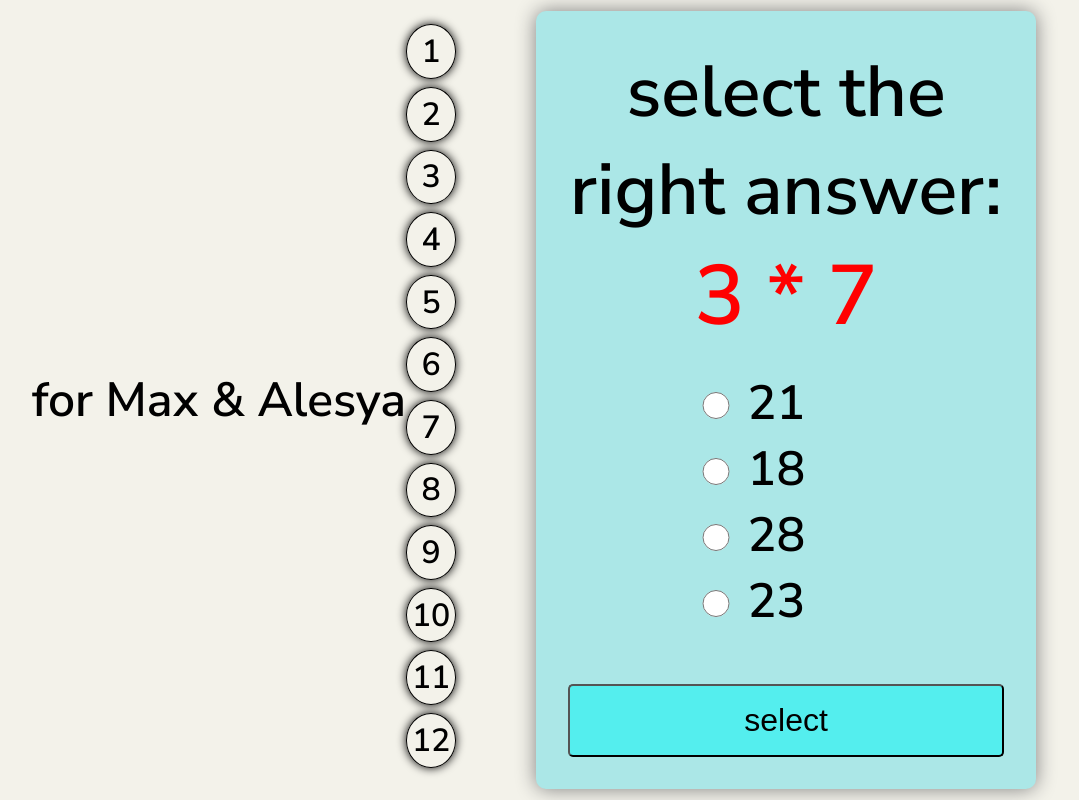
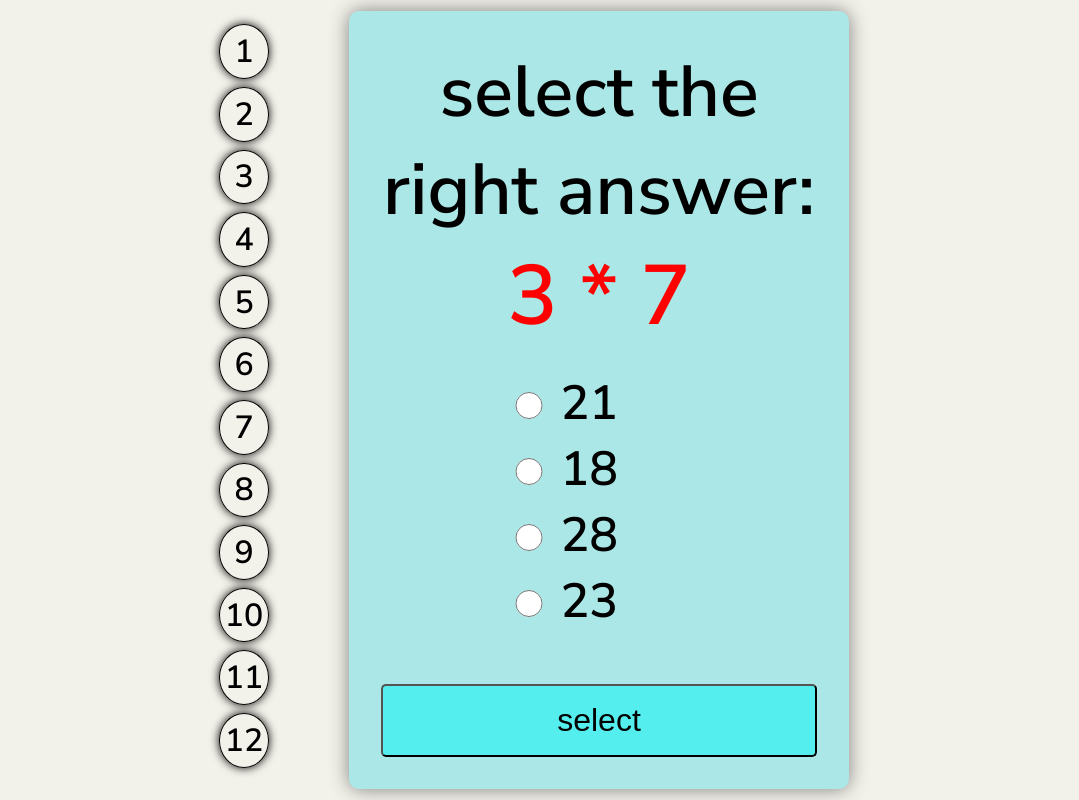
Before and after one commit to alexmlh/quizMultiplySheet, a plain HTML site: page index.html in a window 1280 px wide. Shown: the whole page, without its empty margins (106-1185 px from the left). Drawn offline with Linux system fonts and the light colour scheme.

Commit message:
Update index.html

```diff
--- a/index.html
+++ b/index.html
@@ -10,7 +10,6 @@
 
 </head>
 <body>
-        for Max & Alesya
 	<div id="resalts"></div>
 	<div id="card">
 		<h2>questions</h2>
```
